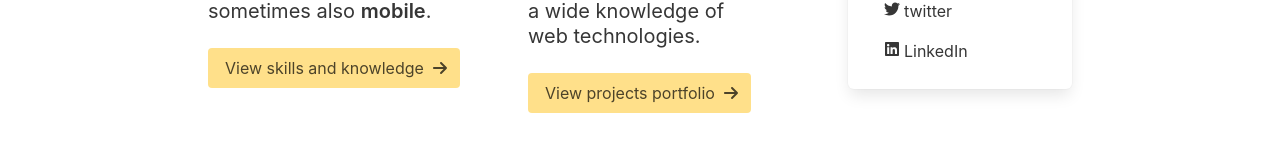
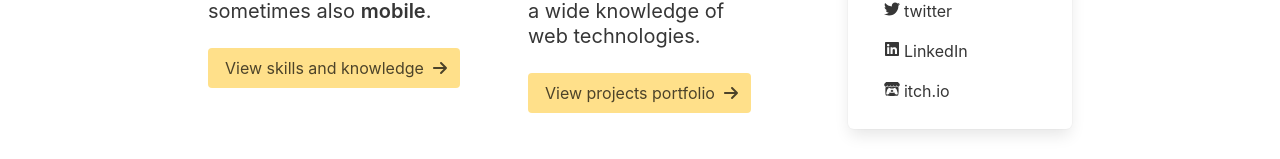
Before and after one commit to franciscollanquipichun/static-personal-website-src, a Vue app: page /#/ in a window 1280 px wide. Shown: the part 474-633 px from the top of the page. Built offline with nearby package versions, Linux system fonts and the light colour scheme.

Commit message:
added itch.io link
Signed-off-by: Francisco Llanquipichun <francisco.llanquipichun@gmail.com>

```diff
--- a/src/views/HomePage.vue
+++ b/src/views/HomePage.vue
@@ -107,7 +107,7 @@
                     target="_blank"
                     rel="”noopener”"
                     class="social-icon-link"
-                    title="Slideshare"
+                    title="stackoverflow"
                   >
                     <span class="icon">
                       <font-awesome-icon :icon="stackoverflowIcon" />
@@ -143,6 +143,20 @@
                     <span>LinkedIn</span>
                   </a>
                 </li>
+                <li>
+                  <a
+                    href="https://fllanquipichun.itch.io/"
+                    target="_blank"
+                    rel="”noopener”"
+                    class="social-icon-link"
+                    title="itch.io"
+                  >
+                    <span class="icon">
+                      <font-awesome-icon :icon="itchioIcon" />
+                    </span>
+                    <span>itch.io</span>
+                  </a>
+                </li>
               </ul>
             </aside>
           </div>
@@ -160,6 +174,7 @@ import {
   faStackOverflow,
   faTwitter,
   faLinkedin,
+  faItchIo,
 } from "@fortawesome/free-brands-svg-icons";
 
 export default {
@@ -171,6 +186,7 @@ export default {
       stackoverflowIcon: faStackOverflow,
       twitterIcon: faTwitter,
       linkedinIcon: faLinkedin,
+      itchioIcon: faItchIo,
     };
   },
   components: {
```
